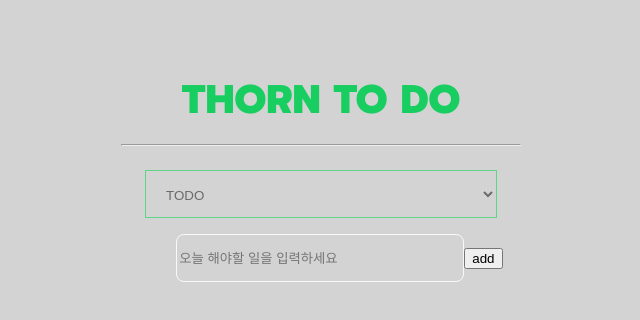
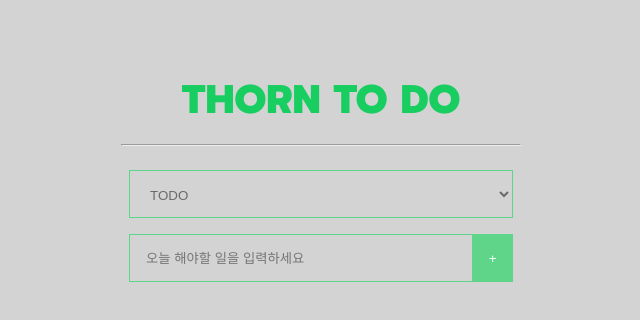
Before and after one commit to xowoony/thorn-to-do, a React (Create React App) app: page / in a window 1280 px wide. Shown: the top 320 px of the page, without its empty margins (319-959 px from the left). Built offline with nearby package versions, Linux system fonts and the light colour scheme.

Commit message:
border 수정

```diff
--- a/src/components/CreateToDo.tsx
+++ b/src/components/CreateToDo.tsx
@@ -5,13 +5,25 @@ import styled from "styled-components";
 
 //css
 const Input = styled.input`
-  width: 18rem;
+    padding: 1rem;
+    width: 89.5%;
+    height: 3rem;
+    background-color: rgba(52, 52, 52, 0);
+    border: 0.1rem solid rgb(94, 213, 137);
+`;
+
+const Button = styled.button`
+  color:rgb(255,255,255);
+  background-color: rgb(94, 213, 137);
+  border: 0.1rem solid rgb(94, 213, 137);
+  border-style: none;
   height: 3rem;
-  border-radius: 0.5rem;
-  background-color: rgba(52, 52, 52, 0);
-  border: 0.0625rem solid rgba(255, 255, 255, 0.86);
-  margin-left: 2.3rem;
+  width: 2.5rem;
 `;
+
+const Form = styled.form`
+  width: 24rem;
+`
 
 interface IForm {
   toDo: string;
@@ -32,15 +44,15 @@ function CreateToDo() {
     setValue("toDo", "");
   };
   return (
-    <form onSubmit={handleSubmit(handleValid)}>
+    <Form onSubmit={handleSubmit(handleValid)}>
       <Input
         {...register("toDo", {
           required: "please write a to do",
         })}
         placeholder="오늘 해야할 일을 입력하세요"
       />
-      <button>add</button>
-    </form>
+      <Button>+</Button>
+    </Form>
   );
 }
 
--- a/src/components/ToDo.tsx
+++ b/src/components/ToDo.tsx
@@ -1,5 +1,22 @@
 import { useSetRecoilState } from "recoil";
 import { Categories, IToDo, toDoState } from "../atoms";
+import styled from "styled-components";
+
+// css
+const List = styled.li`
+    margin-top: 2rem;
+    list-style: none;
+    background-color: rgb(203, 205, 202);
+    width: 24rem;
+    padding: 2rem;
+    border: 0.1rem solid #f39b9b;
+`;
+
+const Text = styled.span`
+
+`
+
+
 
 function ToDo({ text, category, id }: IToDo) {
   const setToDos = useSetRecoilState(toDoState);
@@ -20,8 +37,8 @@ function ToDo({ text, category, id }: IToDo) {
   };
 
   return (
-    <li>
-      <span>{text}</span>
+    <List>
+      <Text>{text}</Text>
       {category !== Categories.TODO && (
         <button name={Categories.TODO} onClick={onClick}>
           TODO
@@ -37,7 +54,7 @@ function ToDo({ text, category, id }: IToDo) {
           DONE
         </button>
       )}
-    </li>
+    </List>
   );
 }
 
--- a/src/components/ToDoList.tsx
+++ b/src/components/ToDoList.tsx
@@ -25,7 +25,7 @@ const Hr = styled.hr`
 `;
 
 const Select = styled.select`
-  width: 22rem;
+  width: 24rem;
   height: 3rem;
   border: 0.1rem solid rgb(94 213 137);
   padding: 1rem;
```
